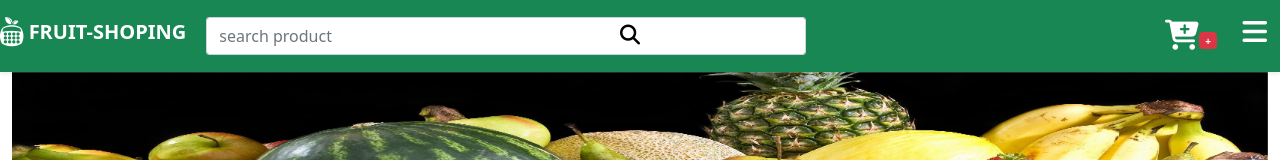
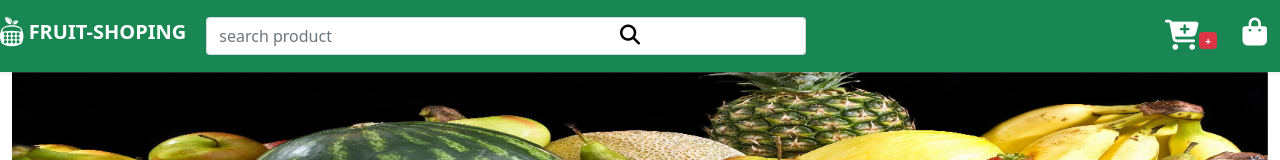
Before and after one commit to soumyaranjanbastia/shoerepository, an Angular app in the folder fruit-frontend/: page /home in a window 1280 px wide. Shown: the top 160 px of the page. Built offline with nearby package versions, Linux system fonts and the light colour scheme; no server answers.

Commit message:
last part

```diff
--- a/fruit-frontend/src/app/home/home.component.html
+++ b/fruit-frontend/src/app/home/home.component.html
@@ -18,10 +18,10 @@
       </a>
     </div>
 
-    <div class="toggle-button">
-      <button class="btn btn-success ">
-        <h3><i class="fa-solid fa-bars "></i></h3>
-      </button>
+    <div class="toggle-button" >
+      <a class="btn btn-success " routerLink="/orders">
+        <h3><i class="fa-solid fa-bag-shopping"></i></h3>
+      </a>
     </div>
   </div>
 </header>
--- a/fruit-frontend/src/app/home/home.component.ts
+++ b/fruit-frontend/src/app/home/home.component.ts
@@ -14,41 +14,44 @@ export class HomeComponent implements OnInit {
   allProduct: any;
   title = 'project';
 
-  constructor(private fruitService: FruitService, private userService: UserService) { }
+  constructor(
+    private fruitService: FruitService,
+    private userService: UserService
+  ) {}
 
   ngOnInit(): void {
     this.getAllProduct();
   }
   getAllProduct() {
     this.fruitService.getAllFruit().subscribe((data: any) => {
-      this.allProduct = Array.from(data).map((product: any) => ({ ...product, counter: 1 }));
+      this.allProduct = Array.from(data).map((product: any) => ({
+        ...product,
+        counter: 1,
+      }));
     });
   }
-  counterClien(
-    symbol: string,
-    productId: number
-  ) {
-
-    const productIndex = Array.from(this.allProduct)
-      .findIndex((product: any) => product['productId'] === productId);
+  counterClien(symbol: string, productId: number) {
+    const productIndex = Array.from(this.allProduct).findIndex(
+      (product: any) => product['productId'] === productId
+    );
 
     const counter = this.allProduct[productIndex].counter;
     this.allProduct[productIndex].productPrice /= counter;
 
     if (symbol === '+') {
       this.allProduct[productIndex].counter++;
-    } else if ((counter - 1) > 0) {
+    } else if (counter - 1 > 0) {
       this.allProduct[productIndex].counter--;
     }
 
-    this.allProduct[productIndex].productPrice *= this.allProduct[productIndex].counter;
-
+    this.allProduct[productIndex].productPrice *=
+      this.allProduct[productIndex].counter;
   }
 
   addCart(productId: string, counter: number) {
     const product = { productId, counter };
     this.userService.addCart(product).subscribe((response) => {
-      this.purchaseSuccess("Item Added");
+      this.purchaseSuccess('Item Added');
     });
   }
 
@@ -68,8 +71,9 @@ export class HomeComponent implements OnInit {
       return this.allProduct;
     }
 
-    return Array.from(this.allProduct).filter((item: any) =>
-      item.name.toLowerCase().includes(this.searchItem.toLowerCase())
-    );
+    return Array.from(this.allProduct).filter((item: any) => {
+
+      return item['productName'].toLowerCase().includes(this.searchItem.toLowerCase());
+    });
   }
 }
```
